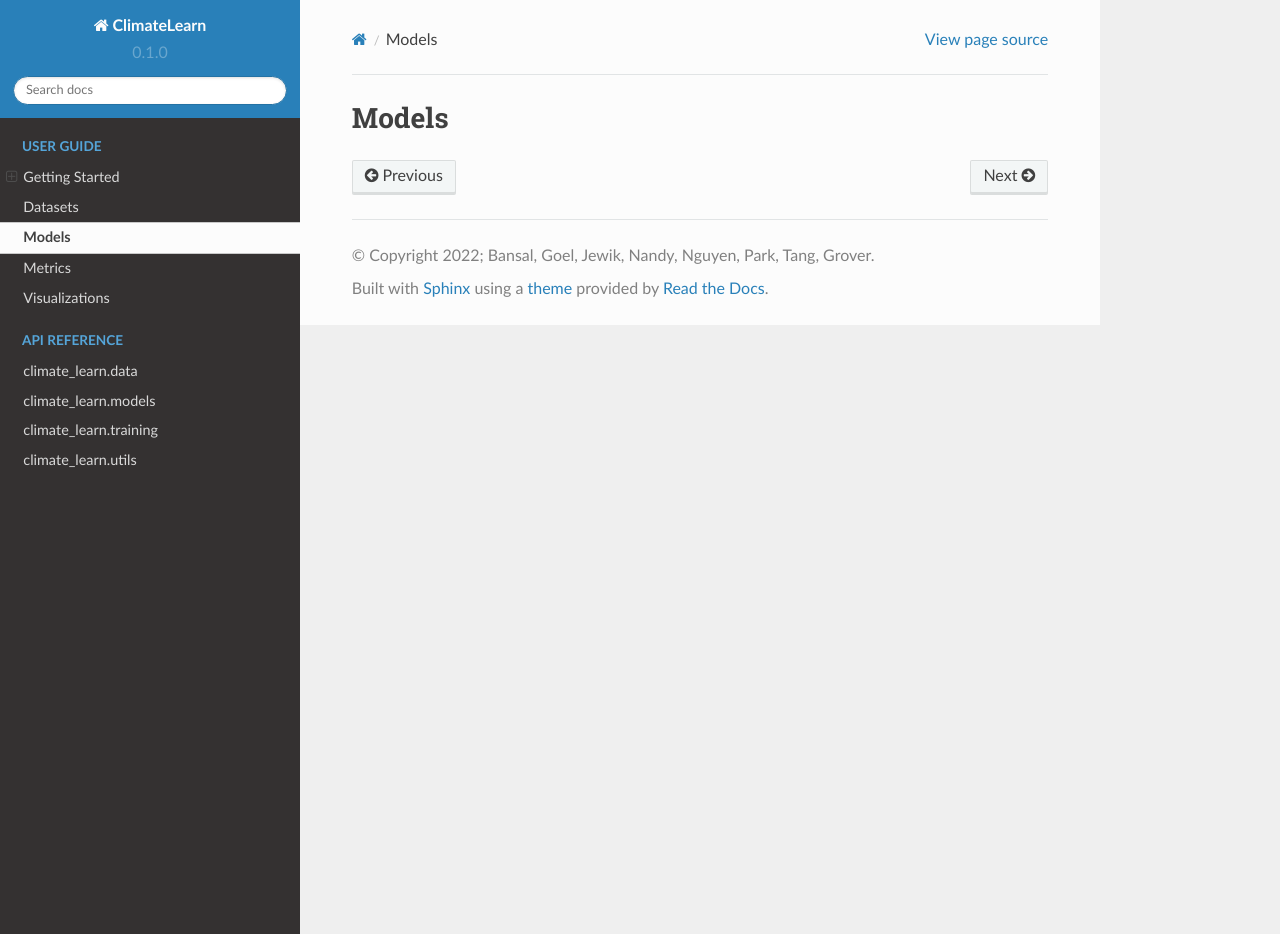
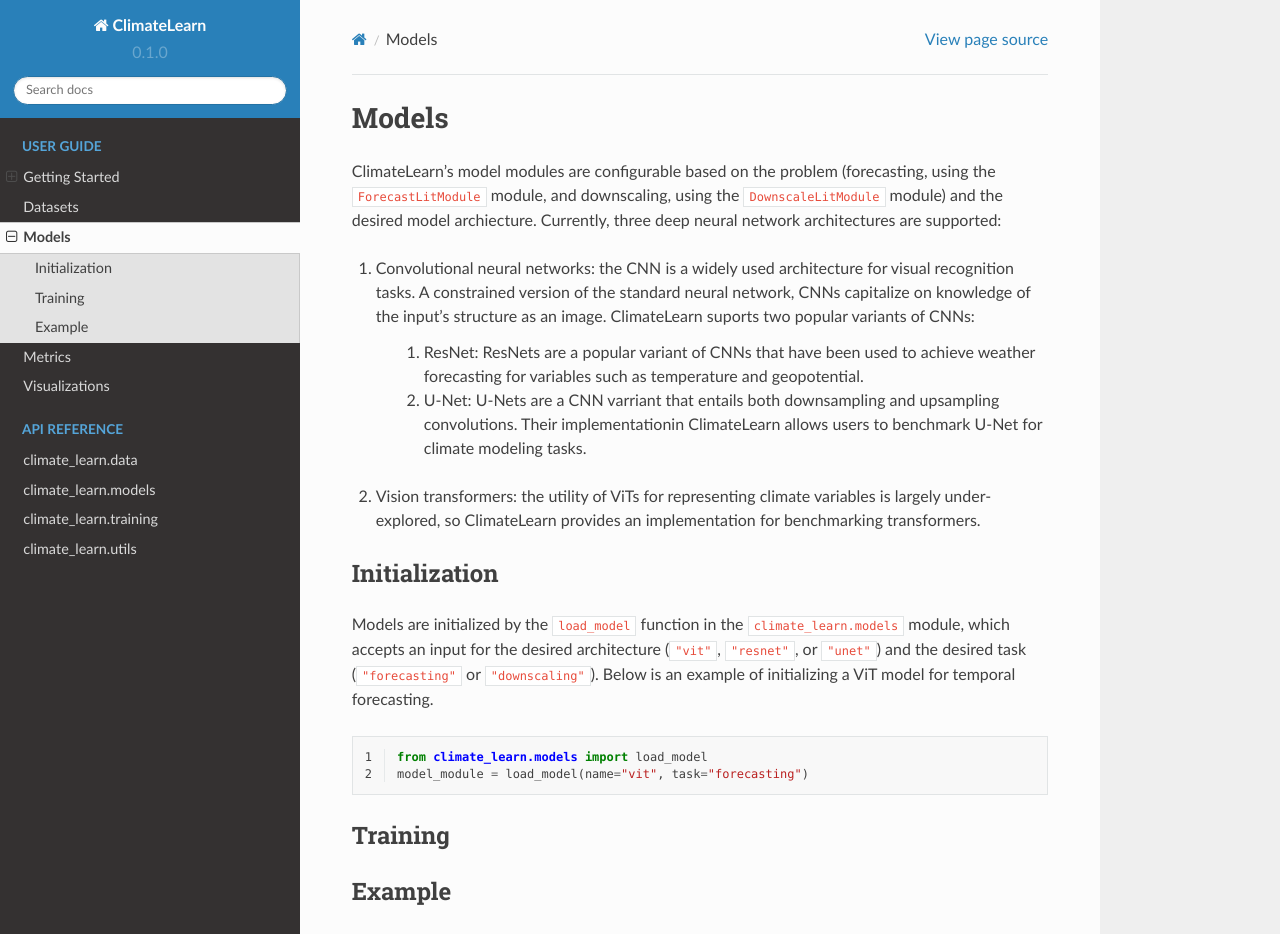
Before and after one commit to aditya-grover/climate-learn, a Sphinx documentation site: the page built from docs/source/user-guide/models.rst, in a window 1280 px wide and 1400 px high. Shown: the top 934 px of the window. Built offline with Sphinx 7.4.7 and the Read the Docs theme 2.0.0, drawn with Linux system fonts in a browser that asks for light colours; some of the changed text lies outside the part shown.

Commit message:
added docs on model initialization

```diff
--- a/docs/source/user-guide/models.rst
+++ b/docs/source/user-guide/models.rst
@@ -1,2 +1,108 @@
 Models
 ======
+ClimateLearn's model modules are configurable based on the problem
+(forecasting, using the ``ForecastLitModule`` module, and downscaling,
+using the ``DownscaleLitModule`` module) and the desired model archiecture.
+Currently, three deep neural network architectures are supported:
+
+#. Convolutional neural networks: the CNN is a widely used architecture for visual recognition tasks. A constrained version of the standard neural network, CNNs capitalize on knowledge of the input's structure as an image. ClimateLearn suports two popular variants of CNNs:
+
+    #. ResNet: ResNets are a popular variant of CNNs that have been used to achieve weather forecasting for variables such as temperature and geopotential.
+
+    #. U-Net: U-Nets are a CNN varriant that entails both downsampling and upsampling convolutions. Their implementationin ClimateLearn allows users to benchmark U-Net for climate modeling tasks.
+
+#. Vision transformers: the utility of ViTs for representing climate variables is largely under-explored, so ClimateLearn provides an implementation for benchmarking transformers.
+
+Initialization
+--------------
+
+Models are initialized by the ``load_model`` function in the
+``climate_learn.models`` module, which accepts an input for the desired
+architecture (``"vit"``, ``"resnet"``, or ``"unet"``) and the desired
+task (``"forecasting"`` or ``"downscaling"``). Below is an example of
+initializing a ViT model for temporal forecasting.
+
+.. code-block:: python
+    :linenos:
+
+    from climate_learn.models import load_model
+    model_module = load_model(name="vit", task="forecasting")
+
+Training
+--------
+
+Example
+-------
+
+The following can be run in Google Colab.
+
+.. nbinput:: ipython3
+    :execution-count: 1
+
+    %%capture
+    !pip install git+https://github.com/aditya-grover/climate-learn.git
+
+.. nbinput:: ipython3
+    :execution-count: 2
+
+    # Download WeatherBench 2m_temperature data to Google Drive
+    from google.colab import drive
+    from climate_learn.data import download
+
+    drive.mount("/content/drive")
+    download(
+        root="/content/drive/MyDrive/Climate/.climate_tutorial",
+        source="weatherbench",
+        variable="2m_temperature",
+        dataset="era5",
+        resolution="5.625"
+    )
+
+.. nbinput:: ipython3
+    :execution-count: 3
+
+    # Load data module for forecasting task
+    from climate_learn.utils.datetime import Year, Days, Hours
+    from climate_learn.data import DataModule
+
+    data_module = DataModule(
+        dataset = "ERA5",
+        task = "forecasting",
+        root_dir = "/content/drive/MyDrive/Climate/.climate_tutorial/data/weatherbench/era5/5.625/",
+        in_vars = ["2m_temperature"],
+        out_vars = ["2m_temperature"],
+        train_start_year = Year(1979),
+        val_start_year = Year(2015),
+        test_start_year = Year(2017),
+        end_year = Year(2018),
+        pred_range = Days(3),
+        subsample = Hours(6),
+        batch_size = 128,
+        num_workers = 1
+    )
+
+.. nbinput:: ipython3
+    :execution-count: 4
+
+    # Load ResNet model
+    from climate_learn.models import load_model
+
+    model_kwargs = {
+        "in_channels": len(data_module.hparams.in_vars),
+        "out_channels": len(data_module.hparams.out_vars),
+        "n_blocks": 4
+    }
+
+    optim_kwargs = {
+        "lr": 1e-4,
+        "weight_decay": 1e-5,
+        "warmup_epochs": 1,
+        "max_epochs": 5,
+    }
+
+    model_module = load_model(
+        name="resnet",
+        task="forecasting",
+        model_kwargs=model_kwargs,
+        optim_kwargs=optim_kwargs
+    )
```
